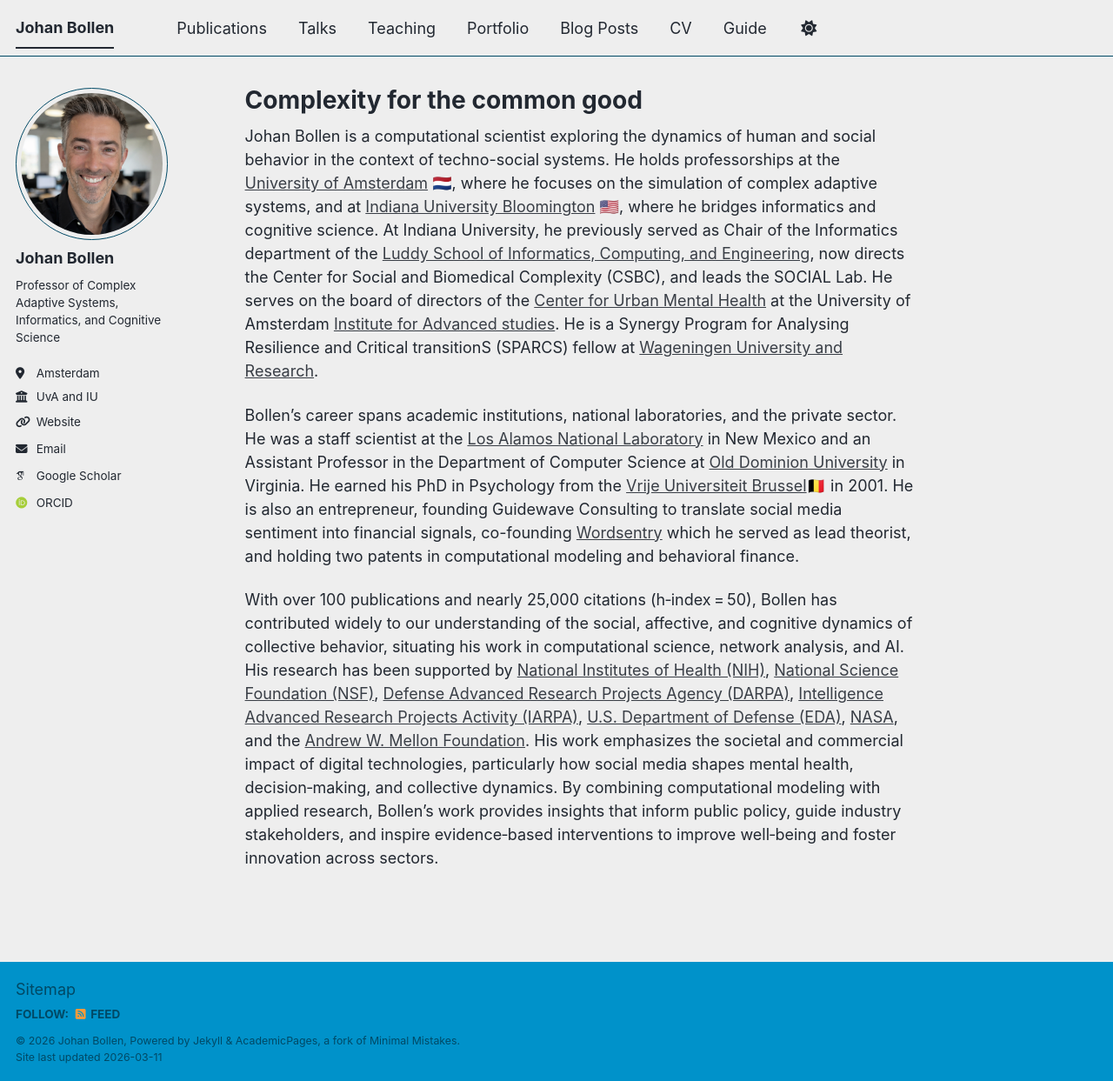
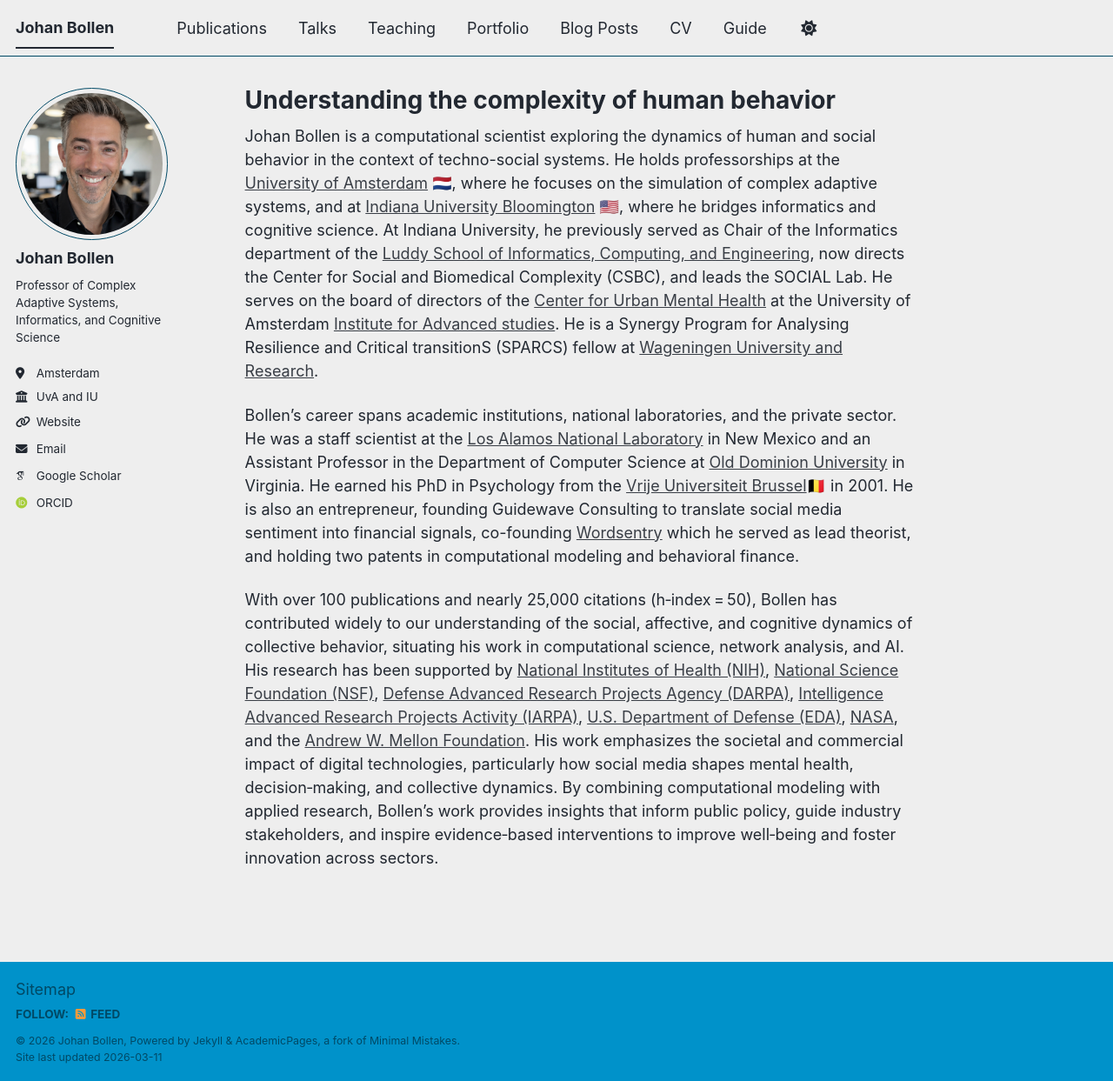
Before and after one commit to jbollen/jbollen.github.io, a Jekyll site: the page built from _pages/about.md, in a window 1280 px wide and 1243 px high. Shown: the whole window at 87% size. Built offline with Jekyll 4.4.1, drawn with Linux system fonts in a browser that asks for light colours; some web fonts are replaced; a script bundle is joined from its source files by our own code; library files that are not in the unit come from our copies.

Commit message:
Update about.md

```diff
--- a/_pages/about.md
+++ b/_pages/about.md
@@ -1,6 +1,6 @@
 ---
 permalink: /
-title: "Complexity for the common good"
+title: "Understanding the complexity of human behavior"
 author_profile: true
 redirect_from:
   - /about/
```
